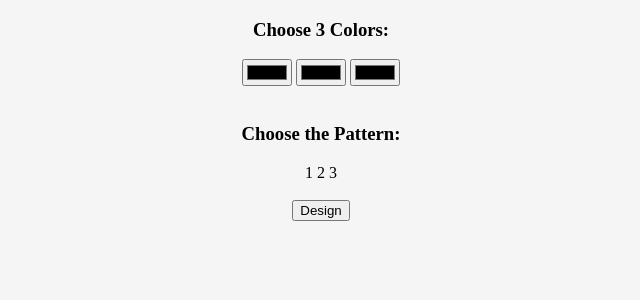
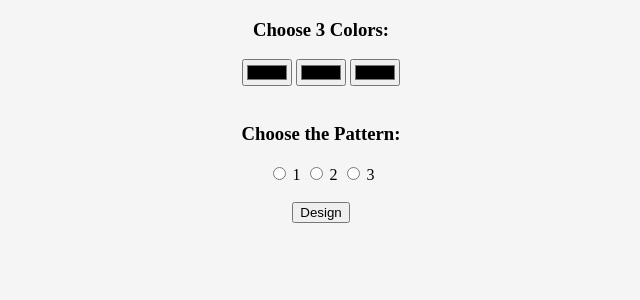
Before and after one commit to zcoder365/FriendshipBraceletVisualizer, a Flask app: page / in a window 1280 px wide. Shown: the top 300 px of the page, without its empty margins (319-959 px from the left). Run offline with Flask 3, Linux system fonts and the light colour scheme.

Commit message:
remove styles for radios

```diff
--- a/static/styles.css
+++ b/static/styles.css
@@ -1,15 +1,3 @@
 body {
     background-color: whitesmoke;
 }
-
-input[type="radio"] {
-    display: inline-flex;
-    visibility: hidden;
-    position: absolute;
-}
-
-input[type="radio"]:checked+label {
-    border: 2px dotted blue;
-    padding: 2px;
-    margin: 5px;
-}
```
